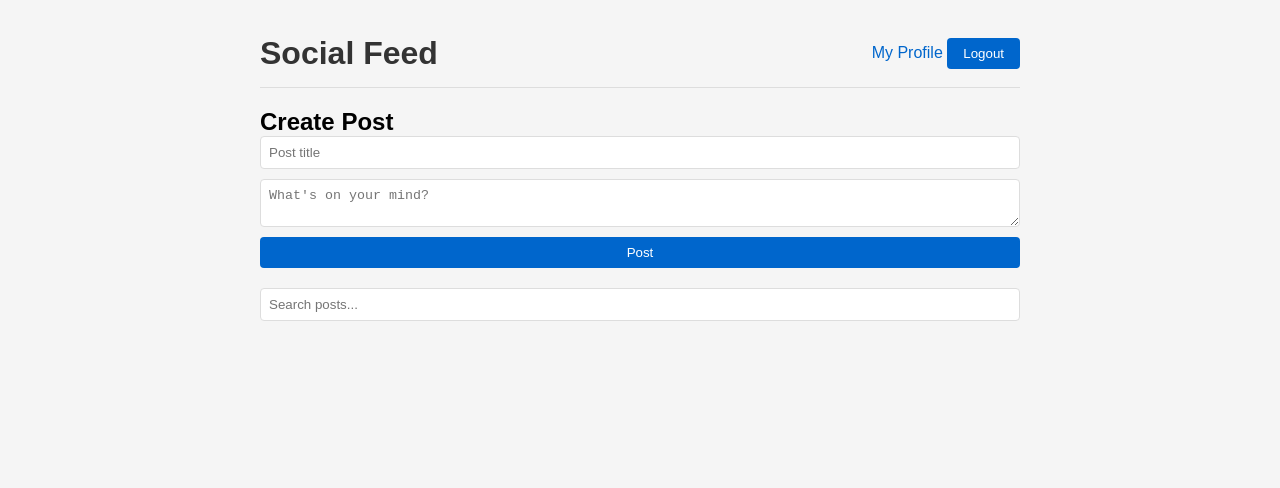
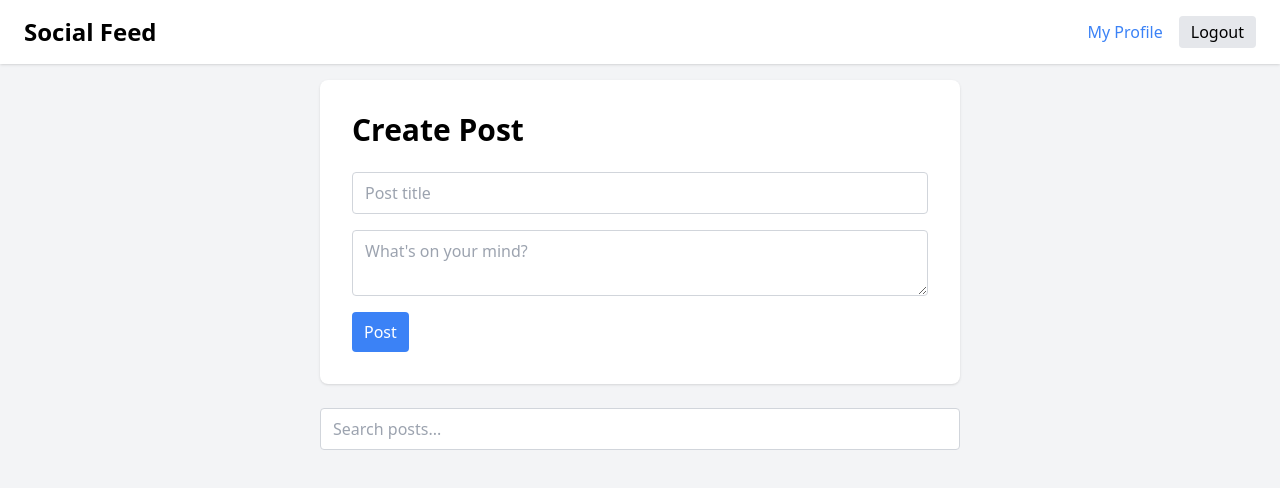
Before and after one commit to Jenng05/JS2-Course-Assignment, a website with bundled scripts: page feed.html in a window 1280 px wide. Built offline with nearby package versions, Linux system fonts and the light colour scheme; no server answers; sample sign-in values are in the browser's storage.

Commit message:
Style feed page and posts wih Tailwind

```diff
--- a/feed.html
+++ b/feed.html
@@ -4,29 +4,56 @@
     <meta charset="UTF-8" />
     <meta name="viewport" content="width=device-width, initial-scale=1.0" />
     <title>Social Feed</title>
-    <link rel="stylesheet" href="css/style.css" />
+    <link rel="stylesheet" href="css/output.css" />
   </head>
-  <body>
-    <header>
-      <h1>Social Feed</h1>
-      <nav>
-        <a href="profile.html">My Profile</a>
-        <button id="logoutBtn">Logout</button>
+  <body class="bg-gray-100">
+    <header class="bg-white shadow px-6 py-4 flex justify-between items-center">
+      <h1 class="text-2xl font-bold">Social Feed</h1>
+      <nav class="flex items-center gap-4">
+        <a href="profile.html" class="text-blue-500 hover:underline"
+          >My Profile</a
+        >
+        <button
+          id="logoutBtn"
+          class="bg-gray-200 px-3 py-1 rounded hover:bg-gray-300"
+        >
+          Logout
+        </button>
       </nav>
     </header>
 
-    <main>
-      <section>
-        <h2>Create Post</h2>
+    <main class="max-w-2xl mx-auto p-4">
+      <section class="p-8 bg-white rounded-lg shadow mb-6">
+        <h2 class="text-3xl font-bold mb-6">Create Post</h2>
         <form id="createPostForm">
-          <input type="text" id="postTitle" placeholder="Post title" required />
-          <textarea id="postBody" placeholder="What's on your mind?"></textarea>
-          <button type="submit">Post</button>
+          <input
+            type="text"
+            id="postTitle"
+            placeholder="Post title"
+            required
+            class="block w-full border border-gray-300 rounded px-3 py-2 mb-4"
+          />
+          <textarea
+            id="postBody"
+            placeholder="What's on your mind?"
+            class="block w-full border border-gray-300 rounded px-3 py-2 mb-4"
+          ></textarea>
+          <button
+            type="submit"
+            class="bg-blue-500 text-white py-2 px-3 rounded hover:bg-blue-600"
+          >
+            Post
+          </button>
         </form>
       </section>
 
       <section>
-        <input type="search" id="searchInput" placeholder="Search posts..." />
+        <input
+          type="search"
+          id="searchInput"
+          placeholder="Search posts..."
+          class="block w-full border border-gray-300 rounded px-3 py-2 mb-4"
+        />
         <div id="postsContainer"></div>
       </section>
     </main>
--- a/js/feed/feed.js
+++ b/js/feed/feed.js
@@ -35,10 +35,10 @@ function displayPosts(posts) {
 
   posts.forEach((post) => {
     container.innerHTML += `
-      <div class="post">
-        <h3><a href="post.html?id=${post.id}">${post.title}</a></h3>
-        <p>${post.body || ""}</p>
-        <p>By: <a href="profile.html?user=${post.author?.name}">${post.author?.name || "Unknown"}</a></p>
+      <div class="bg-white p-6 rounded-lg shadow mb-4 break-words">
+        <h3 class="text-xl font-bold mb-2"><a href="post.html?id=${post.id}" class="hover:underline">${post.title}</a></h3>
+        <p class="text-gray-700 mb-2">${post.body || ""}</p>
+        <p class="text-sm text-gray-500">By: <a href="profile.html?user=${post.author?.name}" class="text-blue-500 hover:underline">${post.author?.name || "Unknown"}</a></p>
       </div>
     `;
   });
```
Also changed, not shown: css/output.css.
